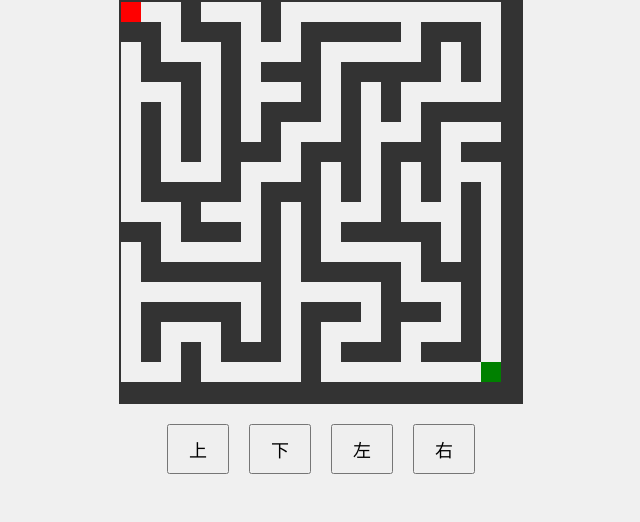
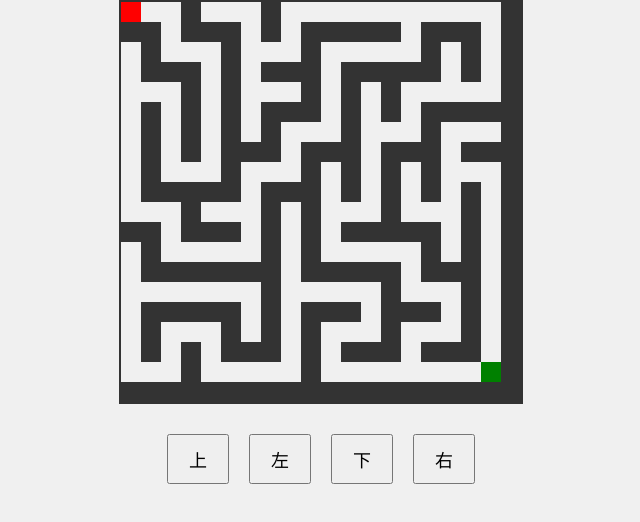
Before and after one commit to Alexpp74/Maze, a plain HTML site: page index.htm in a window 1280 px wide. Shown: the whole page, without its empty margins (319-959 px from the left). Drawn offline with Linux system fonts and the light colour scheme.

Commit message:
Update index.htm

```diff
--- a/index.htm
+++ b/index.htm
@@ -20,12 +20,13 @@
         .button-container {
             display: flex;
             justify-content: center;
+            flex-wrap: wrap;
         }
 
         .button {
             font-size: 18px;
             padding: 10px 20px;
-            margin: 0 10px;
+            margin: 10px;
             cursor: pointer;
         }
     </style>
@@ -34,8 +35,8 @@
     <canvas id="mazeCanvas" width="400" height="400"></canvas>
     <div class="button-container">
         <button class="button" id="upButton">上</button>
+        <button class="button" id="leftButton">左</button>
         <button class="button" id="downButton">下</button>
-        <button class="button" id="leftButton">左</button>
         <button class="button" id="rightButton">右</button>
     </div>
     <script>
```
